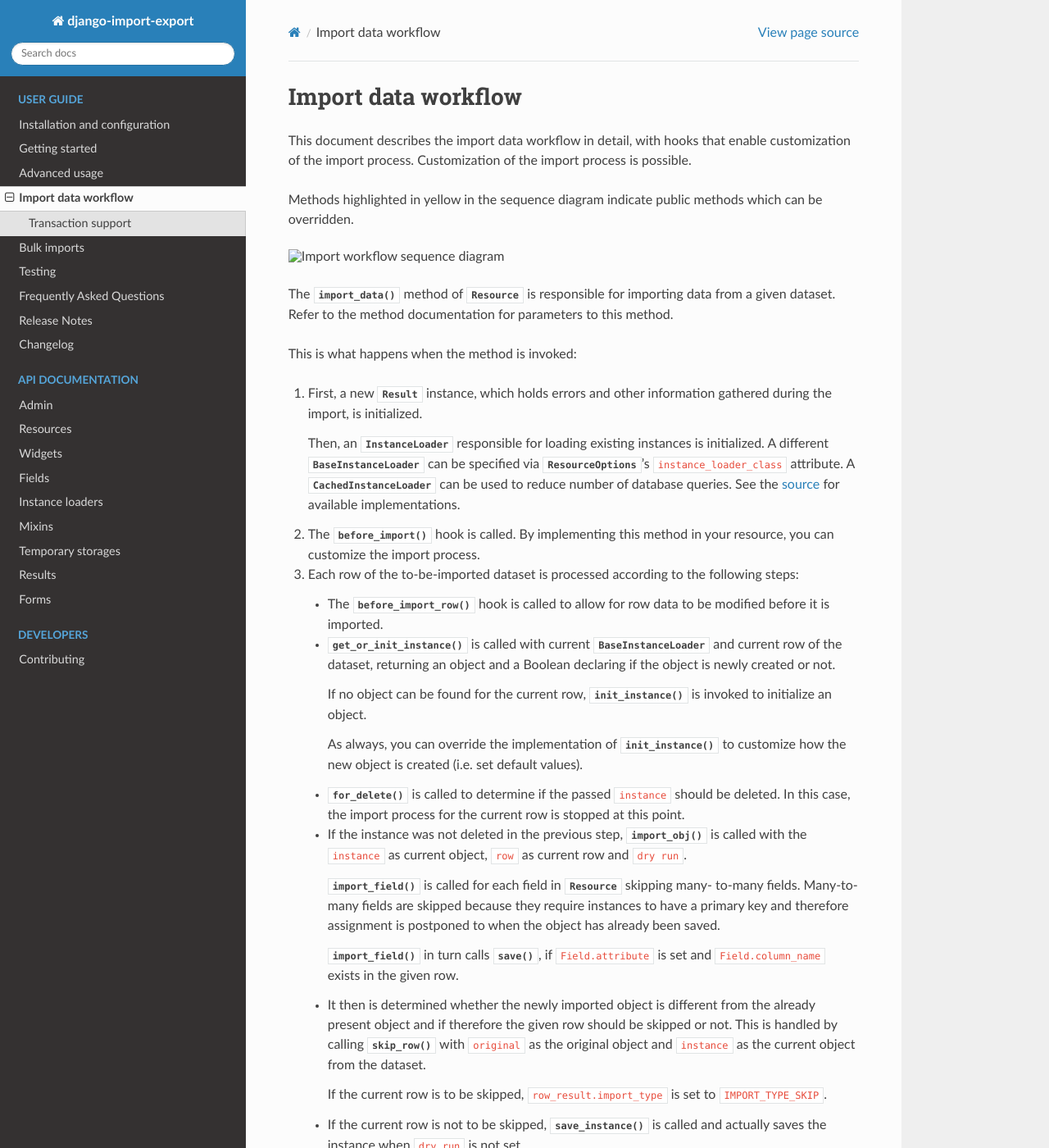
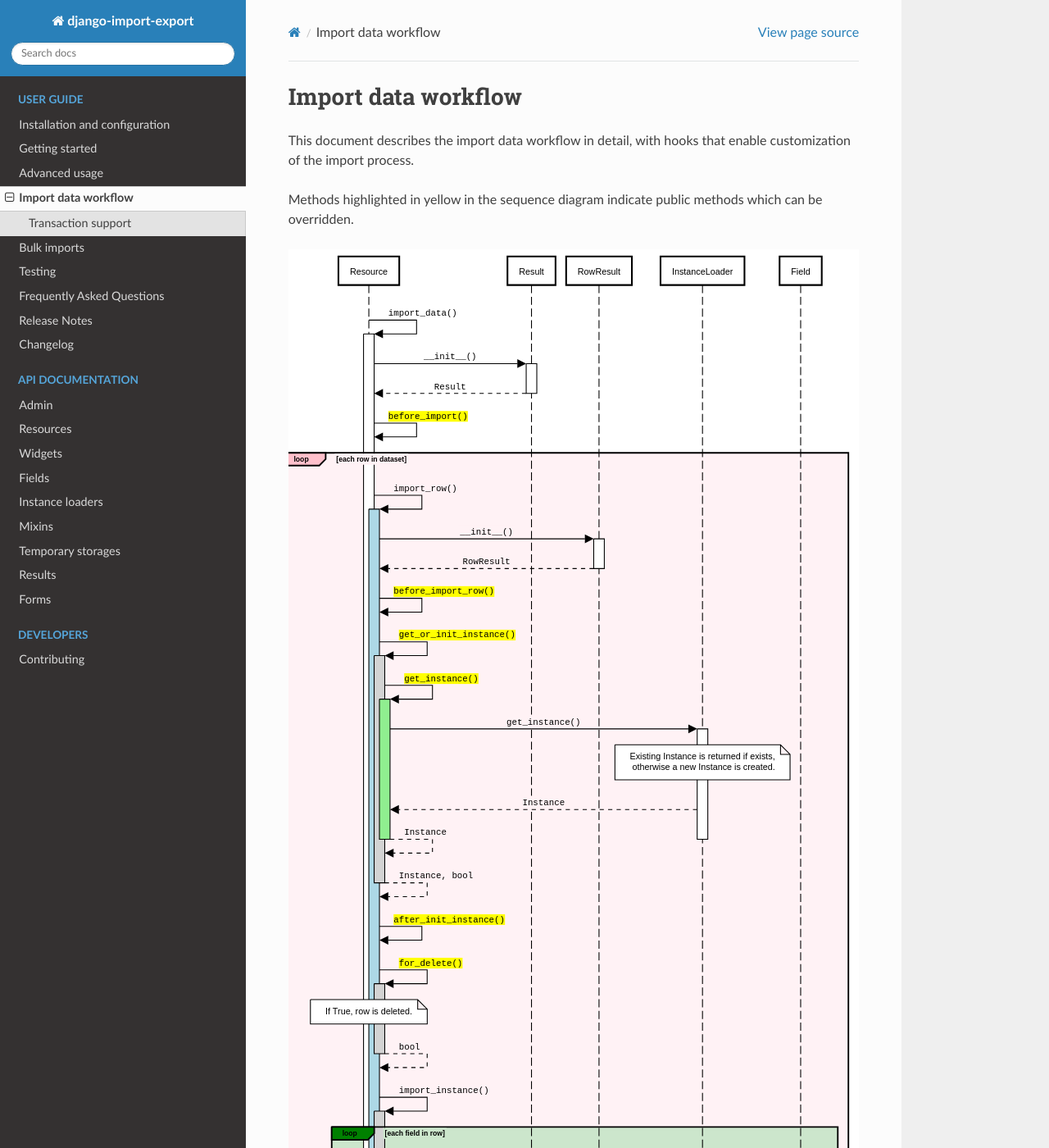
Before and after one commit to django-import-export/django-import-export, a Sphinx documentation site: the page built from docs/import_workflow.rst, in a window 1280 px wide and 1400 px high. Shown: the whole window at 82% size. Built offline with Sphinx 7.4.7 and the Read the Docs theme 2.0.0, drawn with Linux system fonts in a browser that asks for light colours; pages that are not in the unit, such as notebooks, are missing from menus; the version number could not be read and is left out; some of the changed text lies outside the part shown.

Commit message:
updated docs with sequence diagram

```diff
--- a/docs/import_workflow.rst
+++ b/docs/import_workflow.rst
@@ -3,7 +3,7 @@ Import data workflow
 ====================
 
 This document describes the import data workflow in detail, with hooks that enable
-customization of the import process.  Customization of the import process is possible.
+customization of the import process.
 
 Methods highlighted in yellow in the sequence diagram indicate public methods which can
 be overridden.
@@ -20,14 +20,13 @@ This is what happens when the method is invoked:
 #. First, a new :class:`~import_export.results.Result` instance, which holds
    errors and other information gathered during the import, is initialized.
 
-   Then, an :class:`~import_export.instance_loaders.InstanceLoader` responsible
+   Then, an :class:`~import_export.instance_loaders.BaseInstanceLoader` responsible
    for loading existing instances is initialized. A different
    :class:`~import_export.instance_loaders.BaseInstanceLoader` can be specified
    via :class:`~import_export.resources.ResourceOptions`'s
    ``instance_loader_class`` attribute. A
    :class:`~import_export.instance_loaders.CachedInstanceLoader` can be used to
-   reduce number of database queries. See the `source
-   <https://github.com/django-import-export/django-import-export/blob/main/import_export/instance_loaders.py>`_
+   reduce number of database queries. See the :mod:`~import_export.instance_loaders`
    for available implementations.
 
 #. The :meth:`~import_export.resources.Resource.before_import` hook is called.
@@ -58,8 +57,8 @@ This is what happens when the method is invoked:
      is stopped at this point.
 
    * If the instance was not deleted in the previous step,
-     :meth:`~import_export.resources.Resource.import_obj` is called with the
-     ``instance`` as current object, ``row`` as current row and ``dry run``.
+     :meth:`~import_export.resources.Resource.import_row` is called with the
+     ``instance`` as current object instance, ``row`` as current row.
 
      :meth:`~import_export.resources.Resource.import_field` is called for
      each field in :class:`~import_export.resources.Resource` skipping many-
@@ -90,8 +89,6 @@ This is what happens when the method is invoked:
        * :meth:`~import_export.resources.Resource.before_save_instance`
        * :meth:`~import_export.resources.Resource.after_save_instance`
 
-     Both methods receive ``instance`` and ``dry_run`` arguments.
-
    * :meth:`~import_export.resources.Resource.save_m2m` is called to save
      many to many fields.
 
```
Also changed, not shown: other parts of docs/import_workflow.rst (+4 -4 lines), docs/images/src/import_workflow.txt (added, +83 -0 lines), docs/images/import_workflow.svg (added).
